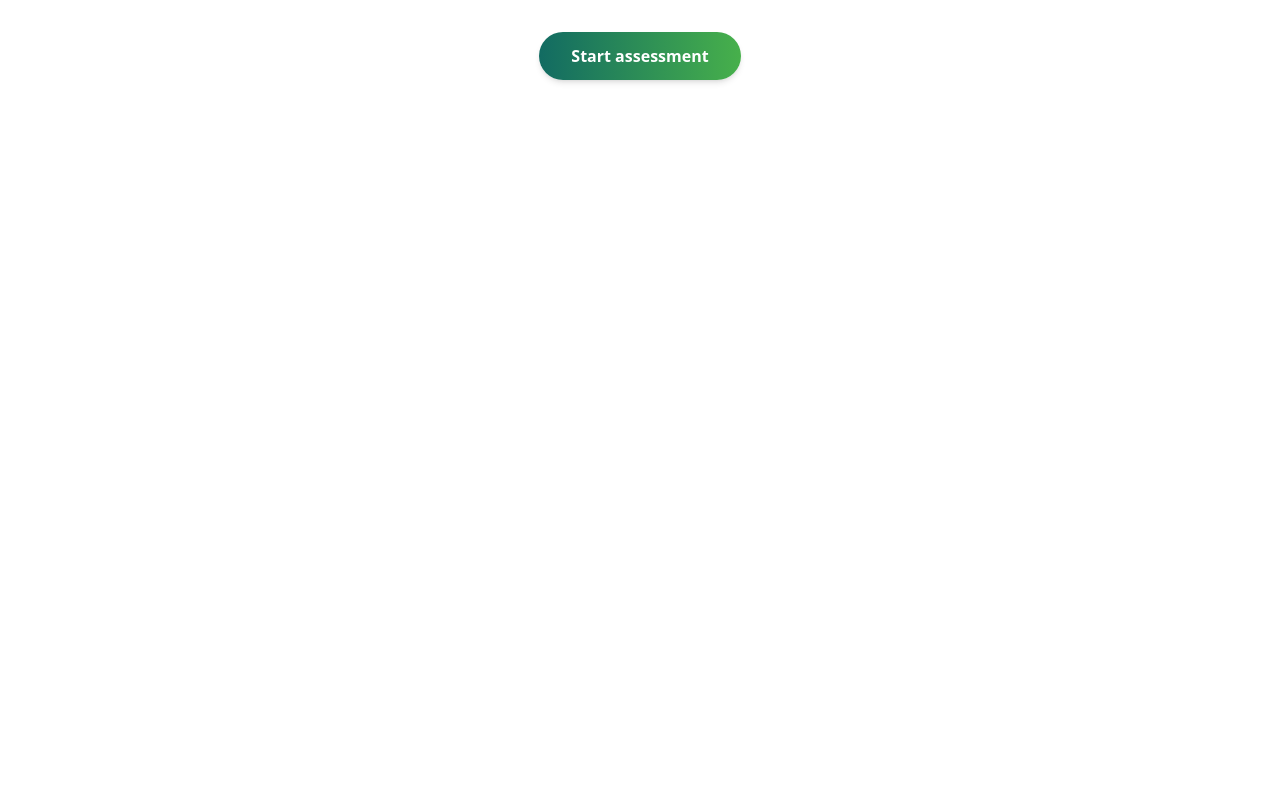
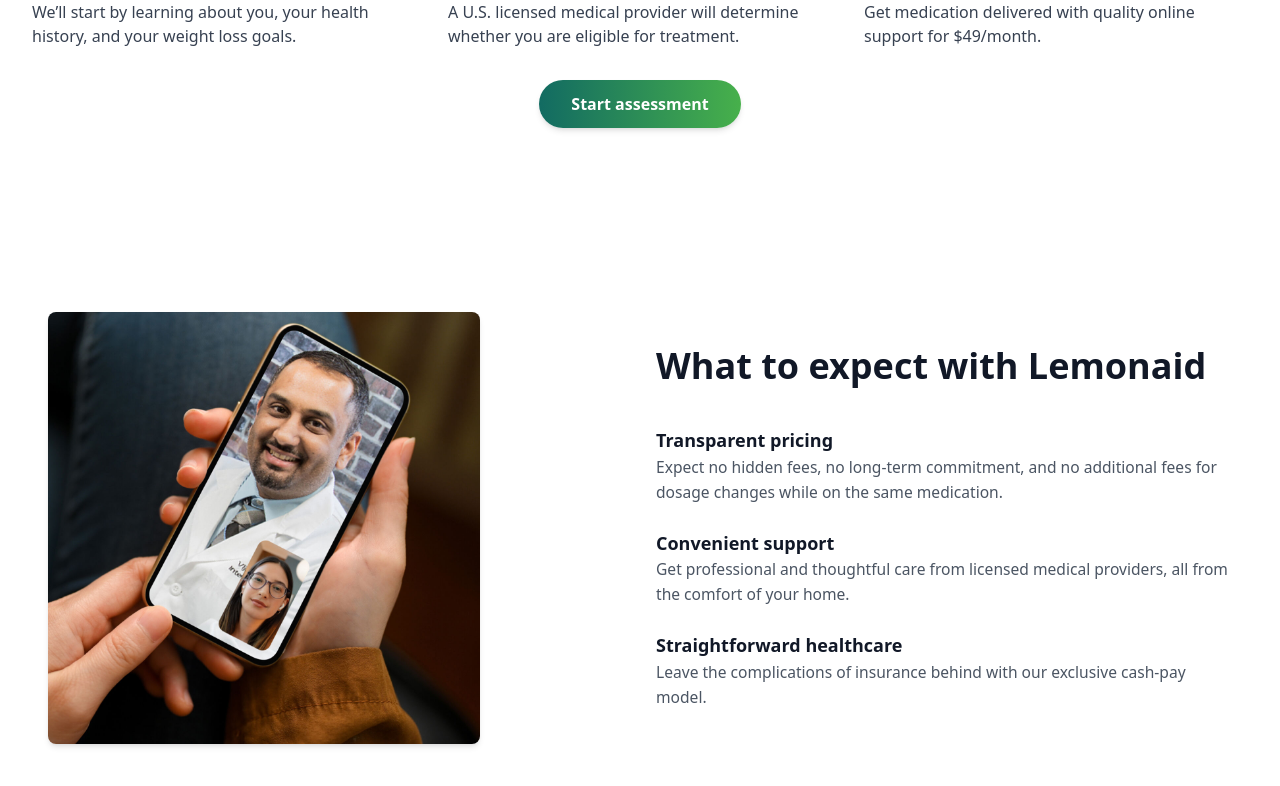
Before and after one commit to Daoud-Hussain/Family-Practice, a Nuxt app: page /weight-loss in a window 1280 px wide. Shown: the part 1586-2372 px from the top of the page. Before the commit the page ends 1706 px from the top, so only its background shows below. Built offline with nearby package versions, Linux system fonts and the light colour scheme.

Commit message:
feat: add new services

```diff
--- a/components/how-services-work.vue
+++ b/components/how-services-work.vue
@@ -1,8 +1,8 @@
 <template>
-  <div class="bg-white px-6">
+  <div class="bg-white px-8">
 
   <div class="container mx-auto text-center py-10">
-    <h2 class="text-4xl font-semibold text-gray-900 mb-8">Here's How it works</h2>
+    <h2 class="text-4xl font-semibold text-gray-900 mb-8 mt-12">Here's How it works</h2>
 
     <div class="grid grid-cols-1 md:grid-cols-3 gap-8 mb-8">
       <!-- Step 1 -->
--- /dev/null
+++ b/components/what-to-expect.vue
@@ -0,0 +1,81 @@
+<template>
+  <section class="bg-white py-36">
+    <div
+      class="container mx-auto px-12 flex flex-col lg:flex-row items-center space-y-8 lg:space-y-0 lg:space-x-8"
+    >
+      <!-- Image Section -->
+      <div class="flex-1 max-w-sm md:max-w-md lg:max-w-xl">
+        <img
+          src="~/assets/whattoexpect.jpg"
+          alt="How it Works Image"
+          class="rounded-lg shadow-md w-full md:w-3/4 object-cover"
+        />
+      </div>
+
+      <!-- Content Section -->
+      <div class="flex-1">
+        <h2
+          class="text-4xl text-center lg:text-start font-semibold mb-4 text-gray-900 pb-6"
+        >
+          What to expect with Lemonaid
+        </h2>
+
+        <ul class="space-y-6">
+          <li class="flex items-start space-x-4">
+            <div>
+              <h3 class="font-semibold text-gray-900">Transparent pricing</h3>
+              <p class="text-gray-600">
+                Expect no hidden fees, no long-term commitment, and no
+                additional fees for dosage changes while on the same medication.
+              </p>
+            </div>
+          </li>
+          <li class="flex items-start space-x-4">
+            <div>
+              <h3 class="font-semibold text-gray-900">Convenient support</h3>
+              <p class="text-gray-600">
+                Get professional and thoughtful care from licensed medical
+                providers, all from the comfort of your home.
+              </p>
+            </div>
+          </li>
+          <li class="flex items-start space-x-4">
+            <div>
+              <h3 class="font-semibold text-gray-900">
+                Straightforward healthcare
+              </h3>
+              <p class="text-gray-600">
+                Leave the complications of insurance behind with our exclusive
+                cash-pay model.
+              </p>
+            </div>
+          </li>
+        </ul>
+      </div>
+    </div>
+  </section>
+</template>
+
+<script setup lang="ts"></script>
+
+<style scoped>
+/* Custom styling for responsiveness */
+@media (min-width: 768px) {
+  section div img {
+    height: 100%;
+    object-fit: cover;
+  }
+}
+
+ul li {
+  line-height: 1.6;
+}
+
+ul li h3 {
+  font-size: 1.125rem;
+}
+
+ul li p {
+  font-size: 0.975rem;
+}
+</style>
--- a/pages/weight-loss.vue
+++ b/pages/weight-loss.vue
@@ -2,12 +2,14 @@
  <WeightLoss />
  <MedicineSection />
  <HowitWorks />
+ <WhatToExpect />
 </template>
 
 <script setup lang="ts">
 import WeightLoss from '~/components/weight-loss.vue';
 import MedicineSection from '~/components/medicine-section.vue';
 import HowitWorks from '~/components/how-services-work.vue';
+import WhatToExpect from '~/components/what-to-expect.vue';
 
 </script>
 
```
Also changed, not shown: assets/whattoexpect.jpg (added).
